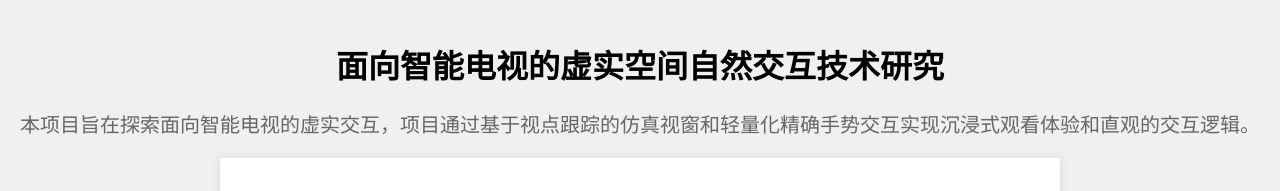
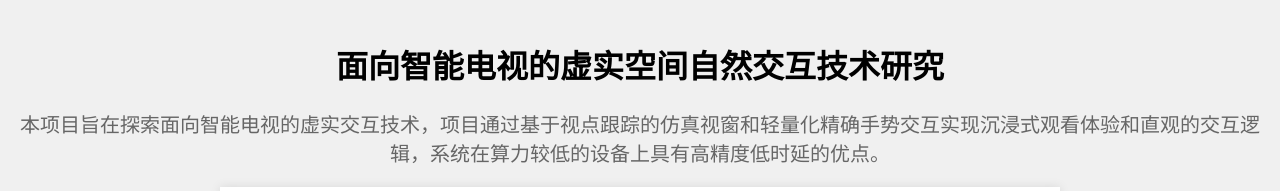
Before and after one commit to CuriosityWang/Interaction, a plain HTML site: page index.html in a window 1280 px wide. Shown: the top 191 px of the page. Drawn offline with Linux system fonts and the light colour scheme.

Commit message:
Update index.html

```diff
--- a/index.html
+++ b/index.html
@@ -53,7 +53,7 @@
 <!-- 视频1 -->
 <!-- 横版视频 -->
 <h1>面向智能电视的虚实空间自然交互技术研究</h1>
-<p style="text-align: center; font-size:20px">本项目旨在探索面向智能电视的虚实交互，项目通过基于视点跟踪的仿真视窗和轻量化精确手势交互实现沉浸式观看体验和直观的交互逻辑。</p>
+<p style="text-align: center; font-size:20px">本项目旨在探索面向智能电视的虚实交互技术，项目通过基于视点跟踪的仿真视窗和轻量化精确手势交互实现沉浸式观看体验和直观的交互逻辑，系统在算力较低的设备上具有高精度低时延的优点。</p>
 <div class="video-container">
     <h2>基于视点跟踪的仿真视窗</h2>
     <div class="video-wrapper">
```
